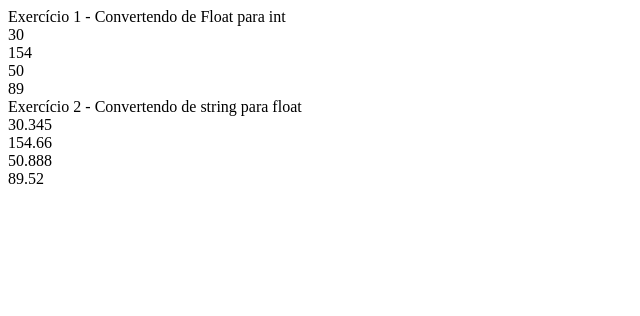
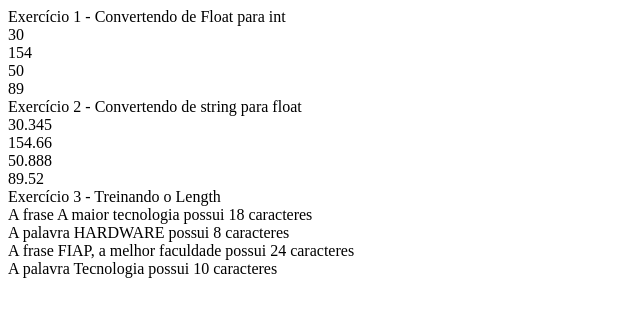
Before and after one commit to letyresina/Javascript-ExerciciosFixacao, a plain HTML site: page index.html in a window 1280 px wide. Shown: the whole page, without its empty margins (0-640 px from the left). Drawn offline with Linux system fonts and the light colour scheme.

Commit message:
Subindo exercício 4

```diff
--- a/index.html
+++ b/index.html
@@ -33,6 +33,21 @@
 
             var num4String = "089.52"
             document.write(parseFloat(num4String), "<br>");
+
+            document.write("Exercício 3 - Treinando o Length <br>")
+
+            let frase = "A maior tecnologia";
+            document.write(" A frase ", frase, " possui ", frase.length, " caracteres ", "<br>");
+
+            let objeto = "HARDWARE";
+            document.write("A palavra ", objeto, " possui ", objeto.length, " caracteres", "<br>");
+
+            let melhorFaculdade = "FIAP, a melhor faculdade";
+            document.write("A frase ", melhorFaculdade, " possui ", melhorFaculdade.length, " caracteres",  "<br>");
+
+            let vida = "Tecnologia"
+            document.write("A palavra ", vida, " possui ", vida.length, " caracteres", "<br>");
+
         </script>
     </body>
 </html>
```
